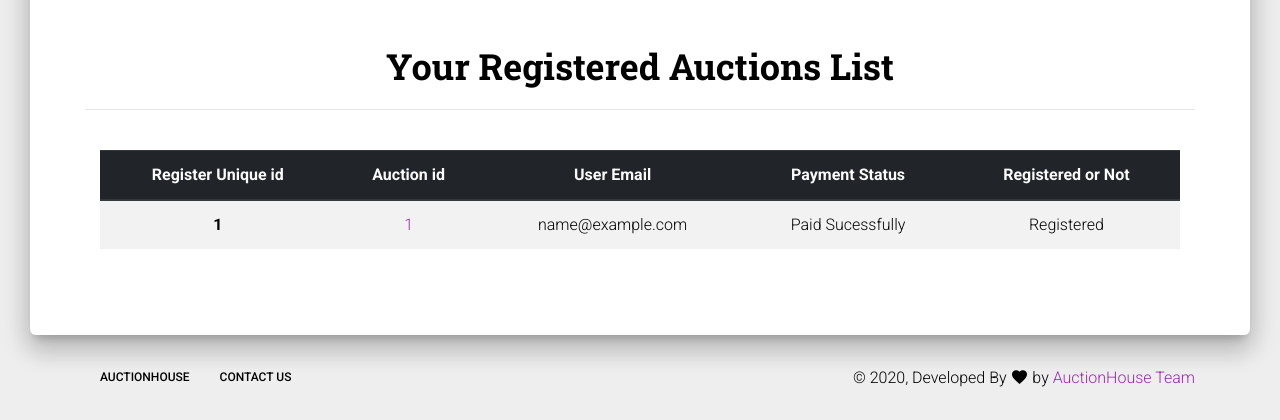
After one commit to JaiminSagar/AuctionHouse, a Django app: template AuctionHouseProject/auctions/templates/auctions/user/reg_auction_list.html in a window 1280 px wide. The commit adds this page. Shown: the part 801-1221 px from the top of the page. Run offline with Django 3.2, Linux system fonts and the light colour scheme; the template is opened without the code that fills it: most values are stand-ins (such as "Sample title", 1, 10 or a date in 2020); some libraries are stand-ins or nearby versions.

Commit message:
Registered List Added.....

```diff
--- /dev/null
+++ b/AuctionHouseProject/auctions/templates/auctions/user/reg_auction_list.html
@@ -0,0 +1,45 @@
+{%extends 'base.html'%}
+
+{%load bootstrap4%}
+
+{% block title %}
+Registered List
+{% endblock %}
+{% block heading %}
+Your Registered Auctions List
+{% endblock heading %}
+{% block content %}
+<hr>
+<br>
+<div class="container">
+<table class="table table-striped">
+    <thead class="thead-dark">
+        <tr>
+        <th scope="col">Register Unique id</th>
+        <th scope="col">Auction id</th>
+        <th scope="col">User Email</th>
+        <th scope="col">Payment Status</th>
+        <th scope="col">Registered or Not</th>
+        {% comment %} <th scope="col">Resume</th>
+        <th scope="col">Approve</th> {% endcomment %}
+        </tr>
+    </thead>
+    <tbody>
+    {% for reg in regforauction_list %}
+        <tr>
+        <th scope="row">{{ reg.pk }}</th>
+        <td><a href="{% url 'auctions:auction_detail' pk=reg.current_auction_id.pk %}">{{ reg.current_auction_id.pk }}</a></td>
+        <td>{{ reg.user.email }}</td>
+        {% if reg.payment_status == 'Completed' %}
+            <td>Paid Sucessfully</td>
+            <td>Registered</td>
+        {% else %}
+            <td>Not Paid</td>
+            <td>Not Registered</td>
+        {% endif %}
+        </tr>
+    {% endfor %}
+    </tbody>
+    </table>
+</div>
+{% endblock %}
--- a/AuctionHouseProject/templates/base.html
+++ b/AuctionHouseProject/templates/base.html
@@ -79,8 +79,8 @@
                                         <i class="material-icons">library_books</i> Your Evaluation List
                                     </a>
 
-                                 <a href="#" class="dropdown-item">
-                                    <i class="material-icons">library_books</i> Registred List
+                                 <a href="{% url 'auctions:registered_auctions'%}" class="dropdown-item">
+                                    <i class="material-icons">library_books</i> Registered Auctions List
                                 </a>
 
 <!--                                <a href="#" class="dropdown-item">-->
@@ -116,8 +116,8 @@
                                         <i class="material-icons">library_books</i> Your Evaluation List
                                     </a>
 
-                                  <a href="#" class="dropdown-item">
-                                    <i class="material-icons">library_books</i> Registred List
+                                  <a href="{% url 'auctions:registered_auctions'%}" class="dropdown-item">
+                                    <i class="material-icons">library_books</i> Registered Auctions List
                                 </a>
 
 
```
Also changed, not shown: AuctionHouseProject/auctions/urls.py (+14 -8 lines), AuctionHouseProject/auctions/views.py (+9 -0 lines), AuctionHouseProject/db.sqlite3.
